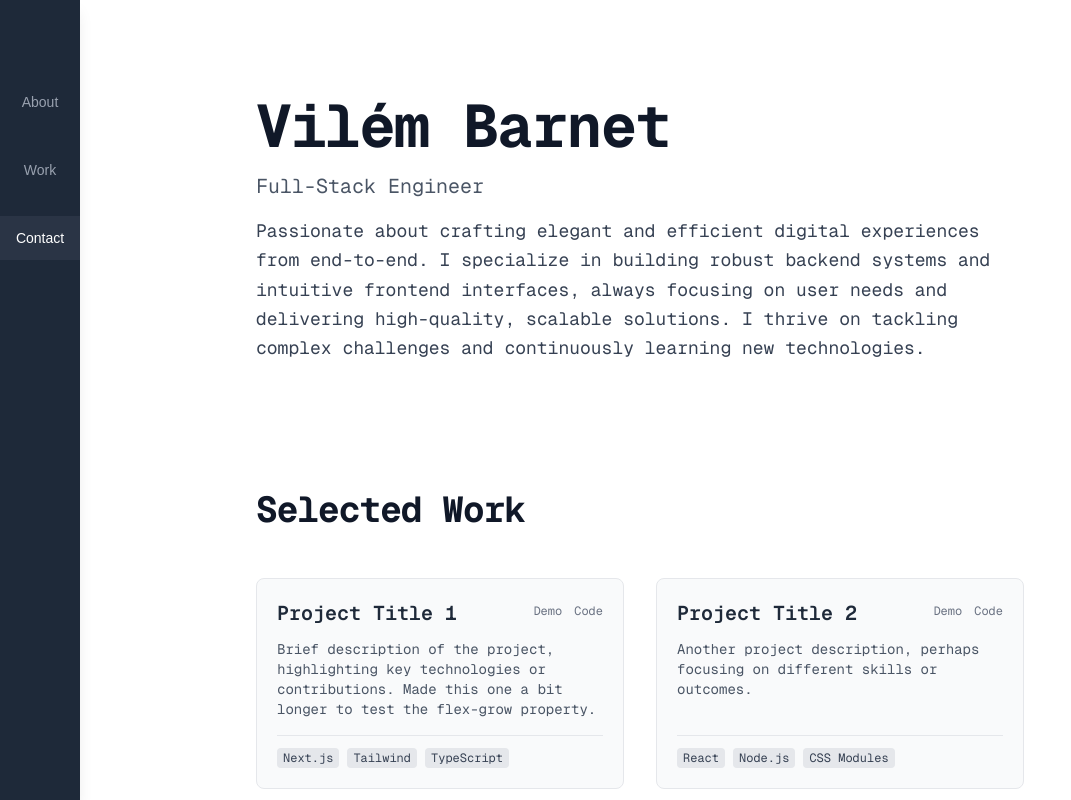
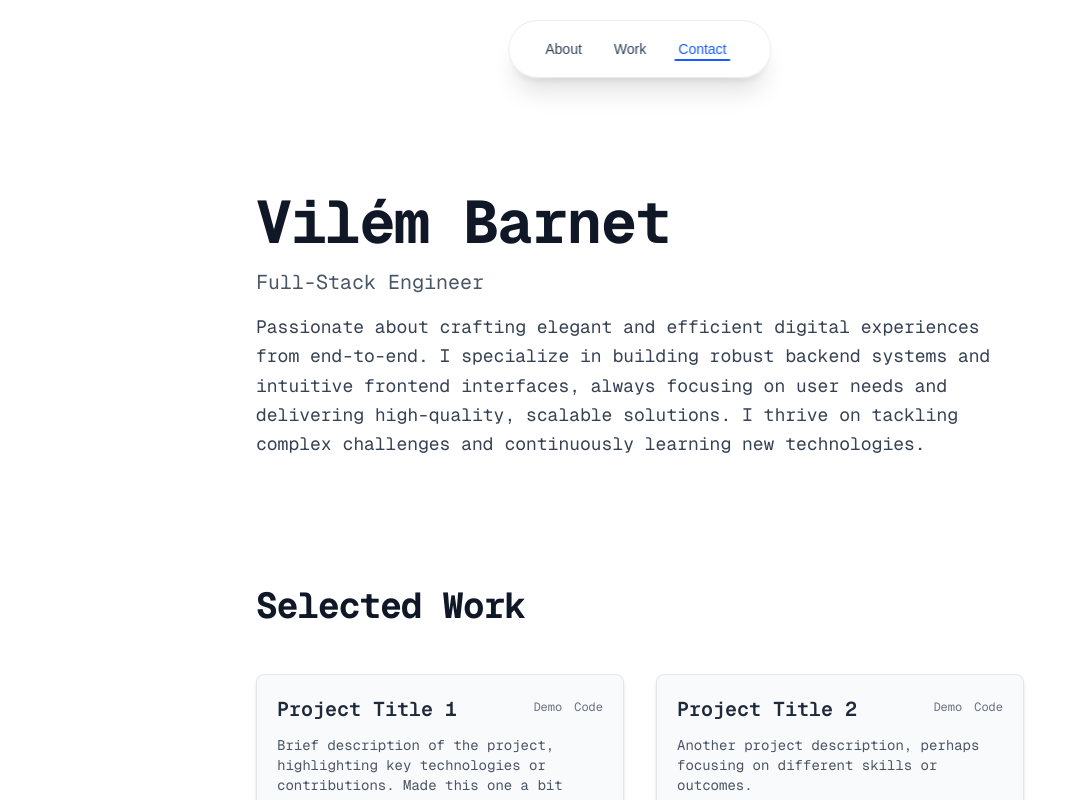
Before and after one commit to VilemB/vilembarnet, a Next.js app: page / in a window 1280 px wide. Shown: the top 800 px of the page, without its empty margins (0-1071 px from the left). Built offline with nearby package versions, Linux system fonts and the light colour scheme.

Commit message:
Better navbar

```diff
--- a/src/app/layout.tsx
+++ b/src/app/layout.tsx
@@ -28,7 +28,7 @@ export default function RootLayout({
         className={`${geistSans.variable} ${geistMono.variable} antialiased`}
       >
         <Navbar />
-        {children}
+        <main className="pt-24 px-4 pb-4">{children}</main>
       </body>
     </html>
   );
--- a/src/app/page.tsx
+++ b/src/app/page.tsx
@@ -36,6 +36,47 @@ export default function Home() {
     );
   };
 
+  const handleCardMouseEnter = (event: React.MouseEvent<HTMLDivElement>) => {
+    animate(
+      {
+        targets: event.currentTarget,
+        scale: 1.03,
+        translateY: -4,
+        boxShadow: "0 8px 25px rgba(0,0,0,0.15)",
+        duration: 250,
+        easing: "easeOutQuad",
+      },
+      {}
+    );
+  };
+
+  const handleCardMouseLeave = (event: React.MouseEvent<HTMLDivElement>) => {
+    animate(
+      {
+        targets: event.currentTarget,
+        scale: 1.0,
+        translateY: 0,
+        boxShadow: "0 4px 6px rgba(0,0,0,0.1)",
+        duration: 350,
+        easing: "easeOutQuad",
+      },
+      {}
+    );
+  };
+
+  const handleCardClick = (event: React.MouseEvent<HTMLDivElement>) => {
+    animate(
+      {
+        targets: event.currentTarget,
+        scale: [1.03, 0.98, 1.03],
+        translateY: [-4, 0, -4],
+        duration: 200,
+        easing: "easeInOutQuad",
+      },
+      {}
+    );
+  };
+
   return (
     <div className="min-h-screen bg-white text-gray-900 flex flex-col font-mono relative">
       <SpaceDroidAnimation />
@@ -68,7 +109,12 @@ export default function Home() {
           </h2>
           <div className="grid grid-cols-1 md:grid-cols-2 gap-6 md:gap-8">
             {/* Card 1 */}
-            <div className="bg-gray-50 border border-gray-200 rounded-lg p-5 hover:border-gray-300 hover:shadow-lg hover:scale-[1.02] transition-all duration-300 flex flex-col group">
+            <div
+              className="bg-gray-50 border border-gray-200 rounded-lg p-5 flex flex-col group cursor-pointer shadow-md"
+              onMouseEnter={handleCardMouseEnter}
+              onMouseLeave={handleCardMouseLeave}
+              onClick={handleCardClick}
+            >
               <div className="flex justify-between items-start mb-3">
                 <h3 className="text-lg md:text-xl font-semibold text-gray-800 group-hover:text-black transition-colors">
                   Project Title 1
@@ -113,7 +159,12 @@ export default function Home() {
             </div>
 
             {/* Card 2 */}
-            <div className="bg-gray-50 border border-gray-200 rounded-lg p-5 hover:border-gray-300 hover:shadow-lg hover:scale-[1.02] transition-all duration-300 flex flex-col group">
+            <div
+              className="bg-gray-50 border border-gray-200 rounded-lg p-5 flex flex-col group cursor-pointer shadow-md"
+              onMouseEnter={handleCardMouseEnter}
+              onMouseLeave={handleCardMouseLeave}
+              onClick={handleCardClick}
+            >
               <div className="flex justify-between items-start mb-3">
                 <h3 className="text-lg md:text-xl font-semibold text-gray-800 group-hover:text-black transition-colors">
                   Project Title 2
@@ -157,7 +208,12 @@ export default function Home() {
             </div>
 
             {/* Card 3 */}
-            <div className="bg-gray-50 border border-gray-200 rounded-lg p-5 hover:border-gray-300 hover:shadow-lg hover:scale-[1.02] transition-all duration-300 flex flex-col group md:col-span-2 lg:col-span-1">
+            <div
+              className="bg-gray-50 border border-gray-200 rounded-lg p-5 flex flex-col group md:col-span-2 lg:col-span-1 cursor-pointer shadow-md"
+              onMouseEnter={handleCardMouseEnter}
+              onMouseLeave={handleCardMouseLeave}
+              onClick={handleCardClick}
+            >
               <div className="flex justify-between items-start mb-3">
                 <h3 className="text-lg md:text-xl font-semibold text-gray-800 group-hover:text-black transition-colors">
                   Project Title 3
--- a/src/components/Navbar.tsx
+++ b/src/components/Navbar.tsx
@@ -1,7 +1,7 @@
 "use client"; // Required for useEffect and useState
 
 import Link from "next/link";
-import { useState, useEffect } from "react";
+import { useState, useEffect, useRef } from "react"; // Added useRef
 import { animate } from "animejs"; // Import animejs
 
 // Helper function to throttle scroll events
@@ -30,122 +30,165 @@ function throttle<T extends (...args: unknown[]) => void>(
   } as T;
 }
 
+// Placeholder SVG Icon (inspired by the image) - REMOVED as it's unused
+// const LogoIcon = () => (
+//   <svg
+//     width="24"
+//     height="24"
+//     viewBox="0 0 24 24"
+//     fill="none"
+//     xmlns="http://www.w3.org/2000/svg"
+//   >
+//     <path
+//       d="M6.75 7.5L3 12L6.75 16.5M17.25 7.5L21 12L17.25 16.5M14.25 3L9.75 21"
+//       stroke="#6D28D9"
+//       strokeWidth="2"
+//       strokeLinecap="round"
+//       strokeLinejoin="round"
+//     />
+//     <rect
+//       x="4"
+//       y="9"
+//       width="6"
+//       height="6"
+//       rx="1"
+//       fill="#6D28D9"
+//       fillOpacity="0.2"
+//     />
+//     <rect
+//       x="14"
+//       y="9"
+//       width="6"
+//       height="6"
+//       rx="1"
+//       fill="#6D28D9"
+//       fillOpacity="0.2"
+//     />
+//   </svg>
+// );
+
 export default function Navbar() {
   const [activeSection, setActiveSection] = useState("about");
+  const [underlineStyle, setUnderlineStyle] = useState({});
+  const navLinksRef = useRef<HTMLDivElement>(null); // Ref for the container of main navigation links
 
-  // Smooth scroll handler - Simplified for side nav
+  // Link data - sectionId should match IDs in your page.tsx
+  // Text can be whatever you want to display.
+  const navigationLinks = [
+    { id: "about", text: "About" }, // Was "Pricing" in example, using "About" to match existing page section
+    { id: "work", text: "Work" }, // Was "FAQ" in example, using "Work"
+    { id: "contact", text: "Contact" }, // Was "Blog" in example, using "Contact"
+    // { id: "blog", text: "Blog" }, // Example, if you have a blog section
+  ];
+
   const handleLinkClick = (
     e: React.MouseEvent<HTMLAnchorElement>,
     sectionId: string
   ) => {
     e.preventDefault();
-
-    // Keep subtle click animation
-    animate(e.currentTarget, {
-      scale: [0.95, 1],
-      duration: 150,
-      easing: "easeOutQuad",
-    });
-
+    animate(
+      {
+        targets: e.currentTarget,
+        scale: [0.97, 1],
+        duration: 200,
+        easing: "easeOutQuad",
+      },
+      {}
+    );
     setActiveSection(sectionId);
-
     const element = document.getElementById(sectionId);
     if (element) {
-      // Simple scroll into view, adjust behavior if needed
       element.scrollIntoView({ behavior: "smooth", block: "start" });
     }
   };
 
   useEffect(() => {
-    const sections = ["about", "work", "contact"];
-    const sectionElements = sections.map((id) => document.getElementById(id));
+    const sectionIds = navigationLinks.map((link) => link.id);
 
-    const handleScroll = throttle(() => {
-      let currentSection = "about";
-      // Adjust threshold for vertical nav - might need tweaking
-      const scrollThreshold = window.innerHeight * 0.3;
+    const updateActiveStateAndUnderline = () => {
+      let currentSectionId = sectionIds[0] || "";
+      const scrollThreshold = window.innerHeight * 0.4; // Can be adjusted
       const scrollPosition = window.scrollY + scrollThreshold;
-
       const atBottom =
         window.innerHeight + window.scrollY >=
-        document.documentElement.scrollHeight - 10;
+        document.documentElement.scrollHeight - 20;
 
-      if (atBottom) {
-        currentSection = sections[sections.length - 1];
+      if (atBottom && sectionIds.length > 0) {
+        currentSectionId = sectionIds[sectionIds.length - 1];
       } else {
-        for (let i = sectionElements.length - 1; i >= 0; i--) {
-          const el = sectionElements[i];
-          // Use offsetTop directly, should be fine
-          if (el && el.offsetTop <= scrollPosition) {
-            currentSection = sections[i];
+        for (let i = sectionIds.length - 1; i >= 0; i--) {
+          const section = document.getElementById(sectionIds[i]);
+          if (section && section.offsetTop <= scrollPosition) {
+            currentSectionId = sectionIds[i];
             break;
           }
         }
       }
+      setActiveSection(currentSectionId);
 
-      setActiveSection((prev) =>
-        prev === currentSection ? prev : currentSection
-      );
-    }, 100);
+      if (navLinksRef.current) {
+        const activeLinkElement = navLinksRef.current.querySelector(
+          `a[href="#${currentSectionId}"]`
+        ) as HTMLElement;
 
-    window.addEventListener("scroll", handleScroll, { passive: true });
-    handleScroll();
+        if (activeLinkElement) {
+          setUnderlineStyle({
+            width: activeLinkElement.offsetWidth - 16, // Account for px-2 on links (8px each side)
+            transform: `translateX(${activeLinkElement.offsetLeft + 8}px)`,
+            opacity: 1,
+          });
+        } else {
+          setUnderlineStyle({ opacity: 0, width: 0 });
+        }
+      }
+    };
 
-    // Remove previous Anime hover effect setup
-    // const links = navRef.current?.querySelectorAll("a[data-nav-link]"); ...
+    const throttledScrollHandler = throttle(updateActiveStateAndUnderline, 100);
+    window.addEventListener("scroll", throttledScrollHandler);
+    window.addEventListener("resize", updateActiveStateAndUnderline);
+    updateActiveStateAndUnderline(); // Initial call
 
     return () => {
-      window.removeEventListener("scroll", handleScroll);
+      window.removeEventListener("scroll", throttledScrollHandler);
+      window.removeEventListener("resize", updateActiveStateAndUnderline);
     };
-  }, []);
+    // eslint-disable-next-line react-hooks/exhaustive-deps
+  }, []); // navigationLinks can be added if it's dynamic, but here it's static
 
-  // New CSS Classes for Vertical Side Nav
-  const linkBaseClasses =
-    "w-full text-center py-3 px-2 transition-colors duration-200 ease-in-out text-sm relative group"; // Full width, centered text
-
-  const activeLinkClasses = "text-white bg-gray-700/50"; // Brighter text, subtle background
-
-  const inactiveLinkClasses =
-    "text-gray-400 hover:text-white hover:bg-gray-700/30"; // Dimmer text, different hover
+  const baseLinkClasses =
+    "px-3 py-2 text-sm transition-colors duration-200 ease-out rounded-md"; // Added px-3 for a bit more space
+  const navLinkClasses = `${baseLinkClasses} text-slate-700 hover:text-blue-600`;
+  const activeNavLinkTextClass = "!text-blue-600 font-medium";
 
   return (
     <nav
-      // Side Nav Styling
-      className="fixed top-0 left-0 h-screen w-20 bg-gray-800 text-white flex flex-col items-center pt-20 z-50 shadow-lg"
+      className="fixed top-5 left-1/2 -translate-x-1/2 z-50
+                 bg-white/90 backdrop-blur-md
+                 rounded-full shadow-xl border border-gray-200/75"
     >
-      <div className="flex flex-col space-y-6 w-full items-center">
-        <Link
-          className={`${linkBaseClasses} ${
-            // Removed data-nav-link as querySelector is removed
-            activeSection === "about" ? activeLinkClasses : inactiveLinkClasses
-          }`}
-          href="#about"
-          onClick={(e) => handleLinkClick(e, "about")}
+      <div className="flex items-center justify-center h-14 px-4 sm:px-6">
+        <div
+          ref={navLinksRef}
+          className="flex items-center space-x-1 sm:space-x-2 relative"
         >
-          {/* Consider Icons Here */}
-          <span className="block">About</span>{" "}
-          {/* Ensure text wraps or use icons */}
-        </Link>
-        <Link
-          className={`${linkBaseClasses} ${
-            activeSection === "work" ? activeLinkClasses : inactiveLinkClasses
-          }`}
-          href="#work"
-          onClick={(e) => handleLinkClick(e, "work")}
-        >
-          <span className="block">Work</span>
-        </Link>
-        <Link
-          className={`${linkBaseClasses} ${
-            activeSection === "contact"
-              ? activeLinkClasses
-              : inactiveLinkClasses
-          }`}
-          href="#contact"
-          onClick={(e) => handleLinkClick(e, "contact")}
-        >
-          <span className="block">Contact</span>
-        </Link>
+          {navigationLinks.map((link) => (
+            <Link
+              key={link.id}
+              href={`#${link.id}`}
+              onClick={(e) => handleLinkClick(e, link.id)}
+              className={`${navLinkClasses} ${
+                activeSection === link.id ? activeNavLinkTextClass : ""
+              }`}
+              aria-current={activeSection === link.id ? "page" : undefined}
+            >
+              {link.text}
+            </Link>
+          ))}
+          <div
+            className="absolute bottom-[6px] h-[2.5px] bg-blue-600 rounded-full transition-all duration-300 ease-out"
+            style={underlineStyle}
+          />
+        </div>
       </div>
     </nav>
   );
```
